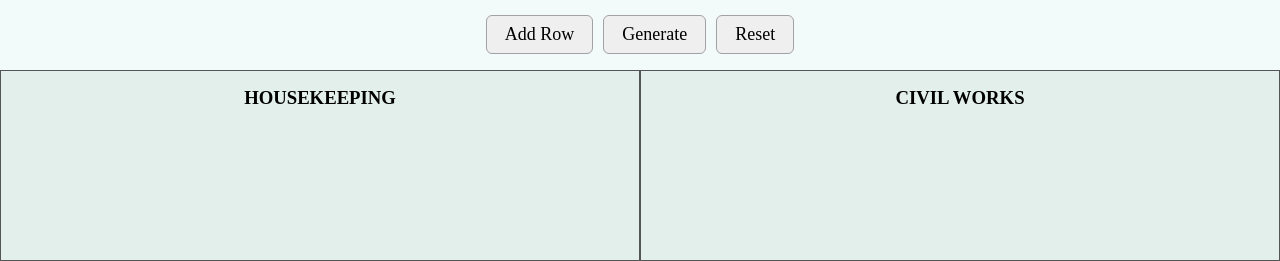
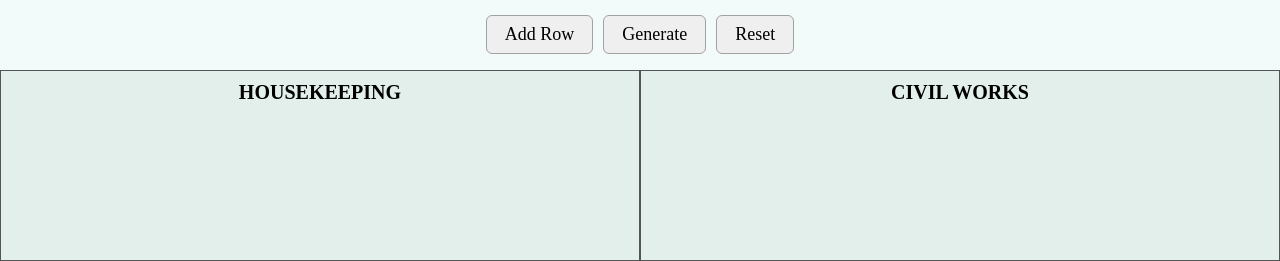
Before and after one commit to twentyxe7en/BioTech-Reports, a plain HTML site: page index.html in a window 1280 px wide. Shown: the part 539-800 px from the top of the page. Drawn offline with Linux system fonts and the light colour scheme.

Commit message:
Update style.css

```diff
--- a/style.css
+++ b/style.css
@@ -149,8 +149,12 @@ td select {
 	height: 100%;
 	background: #e2efeb;
 	border: 1px solid #555;
+	flex-wrap: wrap;
+	font-size: 10px;
+	font-family: Calibri;
 }
 
 .generator div h3 {
 	text-transform: uppercase;
+	font-size: 20px;
 }
```
